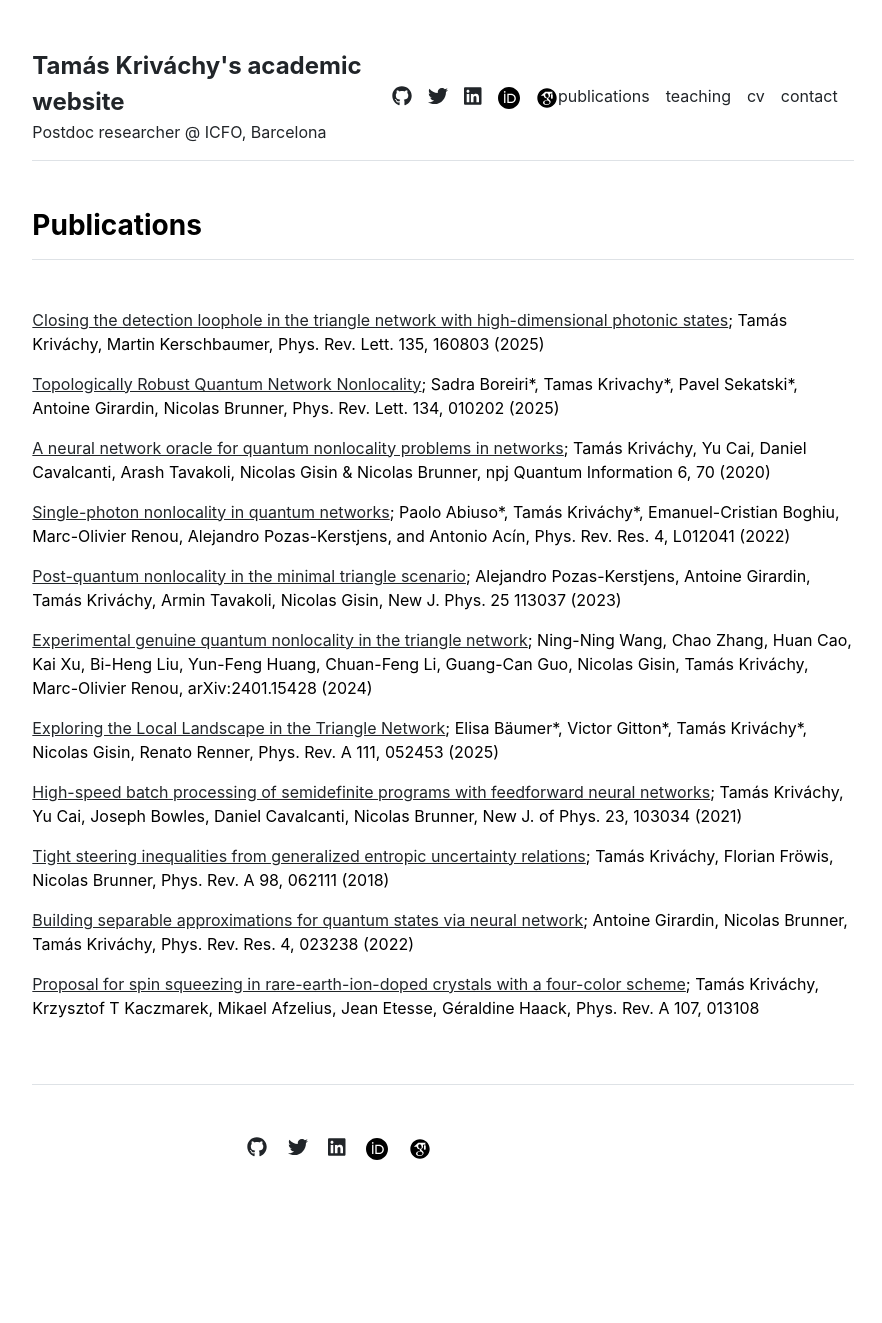
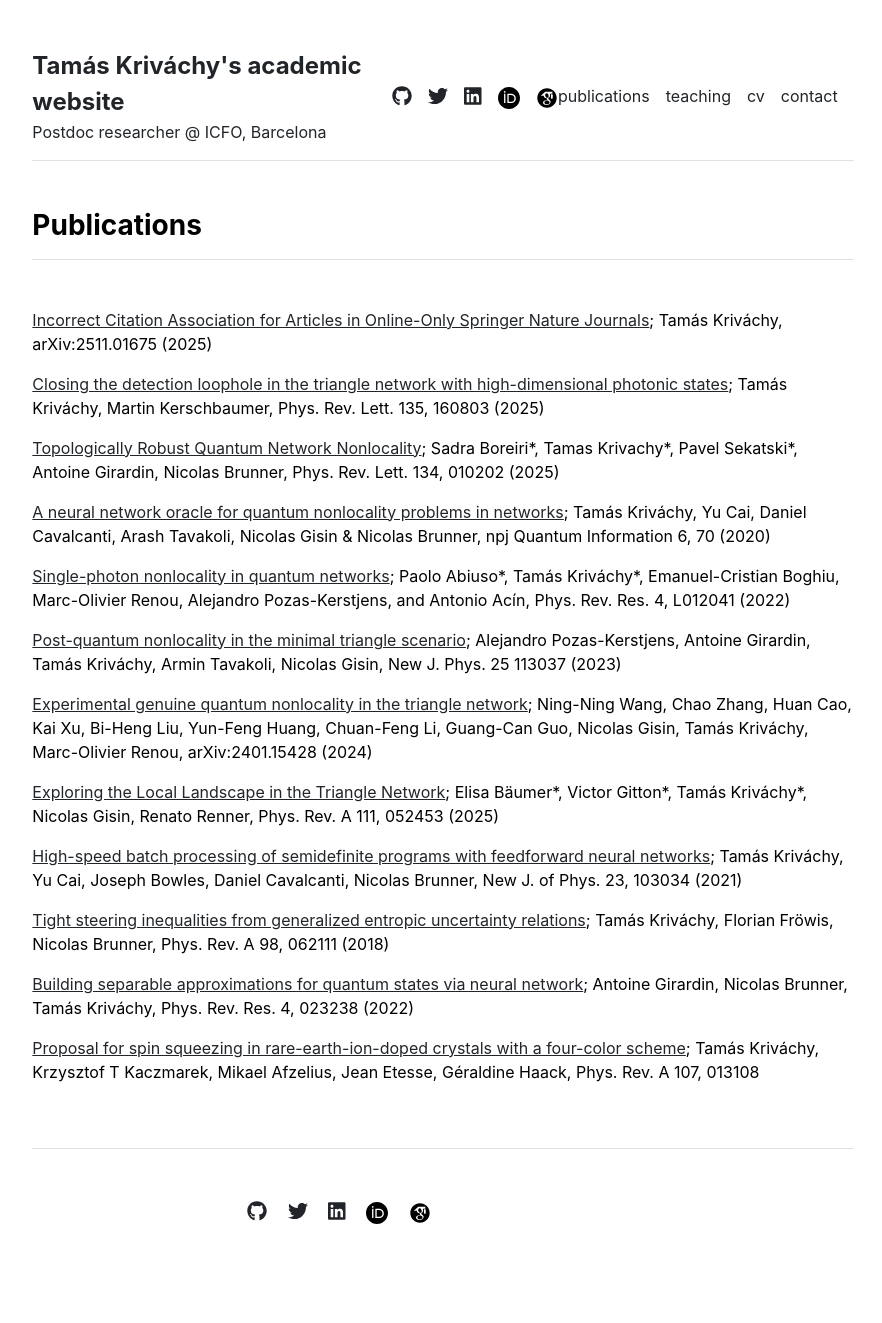
Before and after one commit to tkrivachy/tkrivachy.github.io, a Jekyll site: the page built from publications.md, in a window 1280 px wide. Shown: the whole page, without its empty margins (197-1079 px from the left). Built offline with Jekyll 4.4.1, drawn with Linux system fonts in a browser that asks for light colours; before the commit the page ends 1259 px from its top, so only the background shows below that.

Commit message:
Add new publication entry to publications.yml

```diff
--- a/_data/publications.yml
+++ b/_data/publications.yml
@@ -6,6 +6,7 @@ featured:
 - {name: 'Tight steering inequalities from generalized entropic uncertainty relations', info: ' Tamás Kriváchy, Florian Fröwis, Nicolas Brunner, Phys. Rev. A 98, 062111 (2018)', url: 'https://arxiv.org/abs/1807.09603'}
 
 index:
+- {name: 'Incorrect Citation Association for Articles in Online-Only Springer Nature Journals', info: 'Tamás Kriváchy, arXiv:2511.01675 (2025)', url: 'https://arxiv.org/abs/2511.01675'}
 - {name: 'Closing the detection loophole in the triangle network with high-dimensional photonic states', info: 'Tamás Kriváchy, Martin Kerschbaumer, Phys. Rev. Lett. 135, 160803 (2025)', url: 'https://arxiv.org/abs/2503.24213'}
 - {name: 'Topologically Robust Quantum Network Nonlocality', info: 'Sadra Boreiri*, Tamas Krivachy*, Pavel Sekatski*, Antoine Girardin, Nicolas Brunner, Phys. Rev. Lett. 134, 010202 (2025)', url: 'https://arxiv.org/abs/2406.09510'}
 - {name: 'A neural network oracle for quantum nonlocality problems in networks', info: 'Tamás Kriváchy, Yu Cai, Daniel Cavalcanti, Arash Tavakoli, Nicolas Gisin & Nicolas Brunner, npj Quantum Information 6, 70 (2020)', url: 'https://www.nature.com/articles/s41534-020-00305-x'}
```
